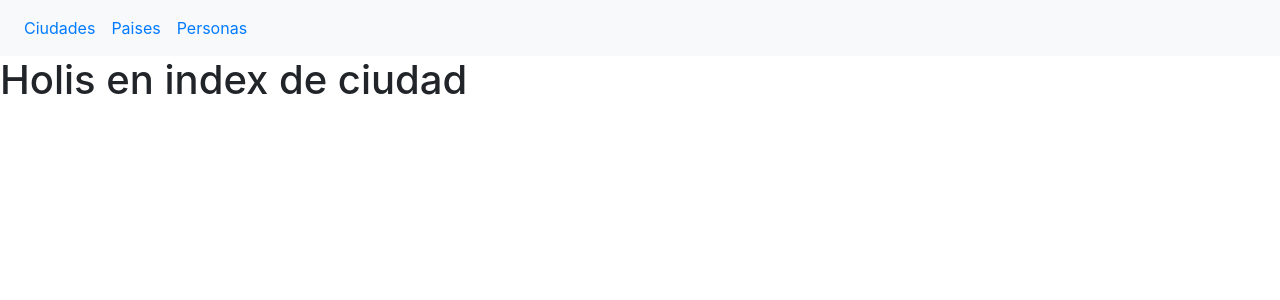
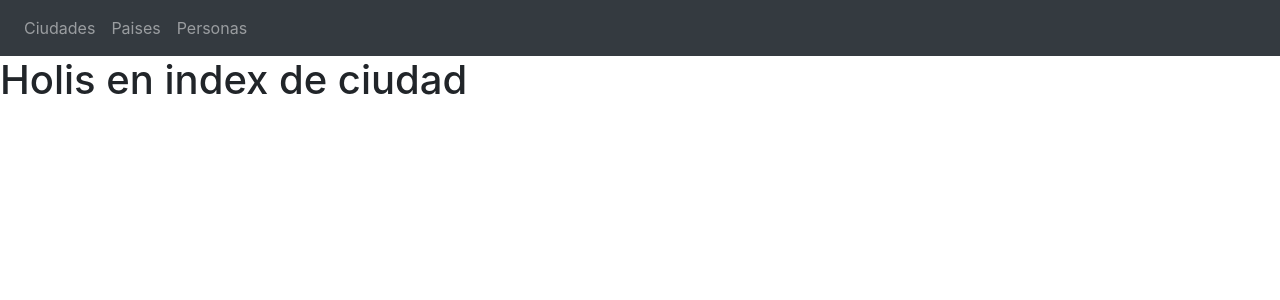
Before and after one commit to anthofer2003/examenfinal-lp3, a Flask app: page /ciudad/ciudad-index in a window 1280 px wide. Shown: the top 300 px of the page. Run offline with Flask 3, Linux system fonts and the light colour scheme; some libraries are stand-ins or nearby versions.

Commit message:
feat: practicando plnatillas

```diff
--- a/app/templates/base.html
+++ b/app/templates/base.html
@@ -10,8 +10,7 @@
     </title>
 </head>
 <body>
-    <!-- A grey horizontal navbar that becomes vertical on small screens -->
-<nav class="navbar navbar-expand-sm bg-light">
+    <nav class="navbar navbar-expand-sm navbar-dark bg-dark">
 
         <!-- Links -->
         <ul class="navbar-nav">
```
Also changed, not shown: app/rutas/referenciales/ciudad/templates/ciudad-agregar.html (indentation only). Lines whose indentation alone changed are shown as unchanged.
